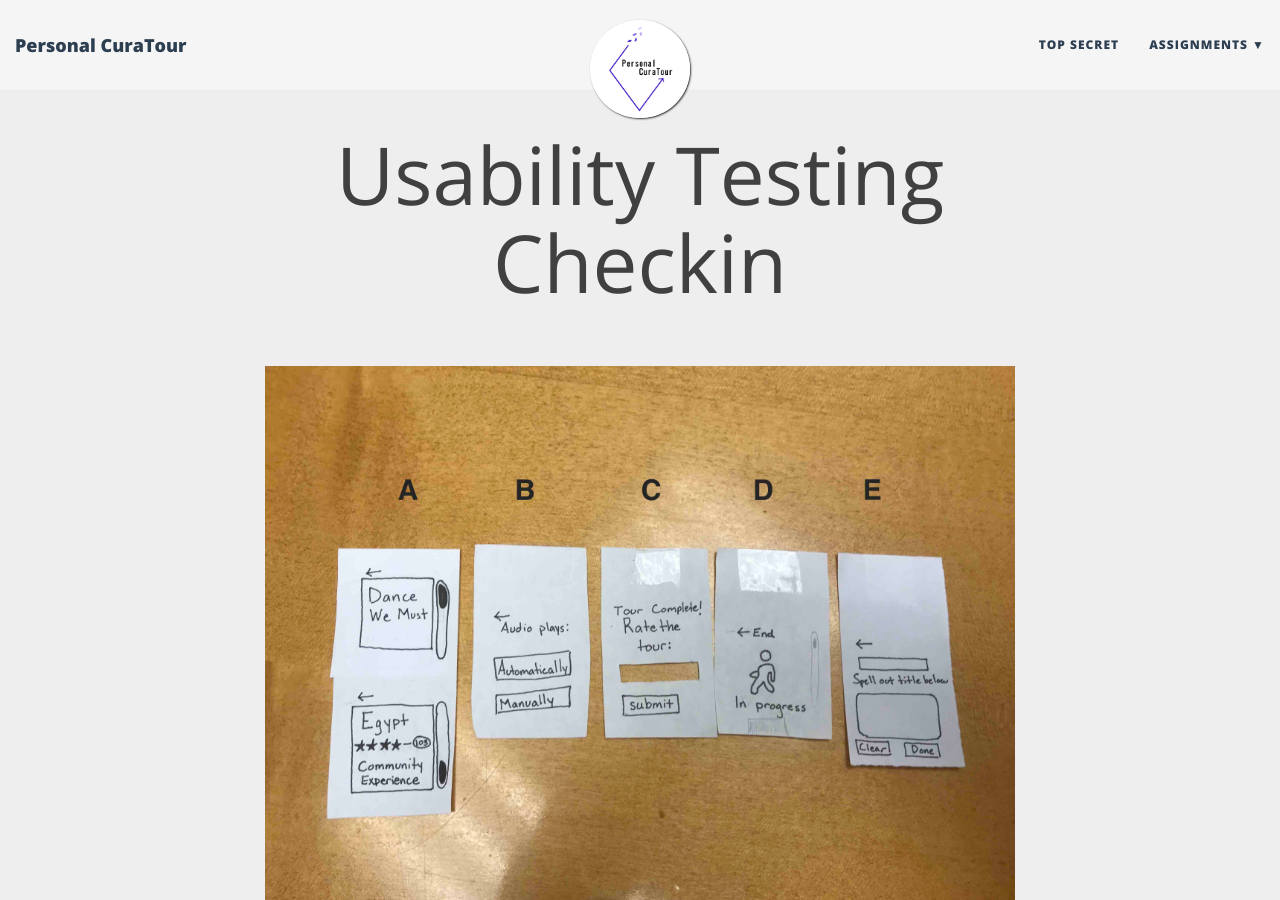
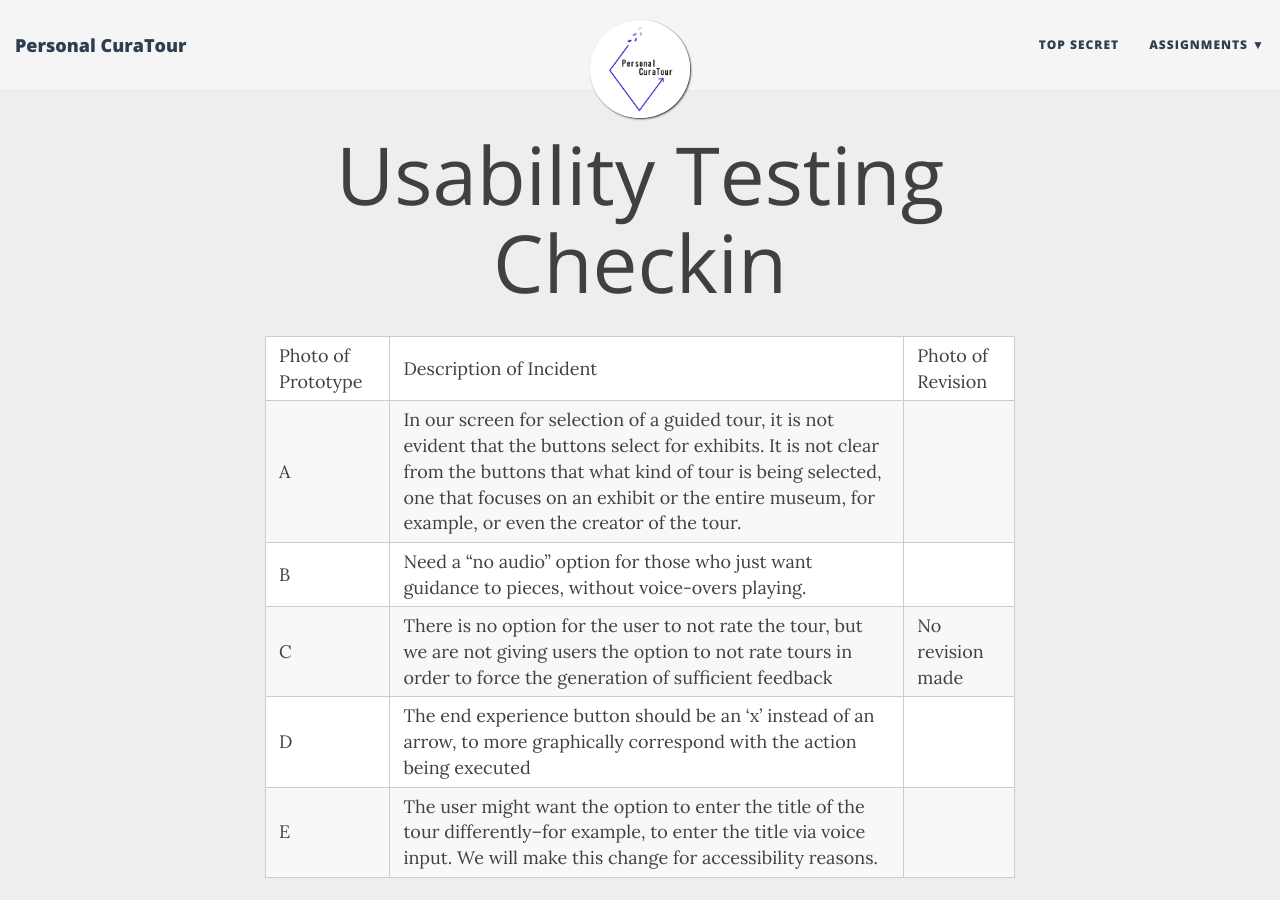
Before and after one commit to krtejeda/PersonalCuraTour, a Jekyll site: the page built from Usability-Testing-CheckIn.md, in a window 1280 px wide and 900 px high. Built offline with Jekyll 4.4.1, drawn with Linux system fonts in a browser that asks for light colours; nearby versions of some CDN libraries.

Commit message:
Update Usability-Testing-CheckIn.md

```diff
--- a/Usability-Testing-CheckIn.md
+++ b/Usability-Testing-CheckIn.md
@@ -2,6 +2,15 @@
 title: Usability Testing Checkin
 layout: page
 ---
+
+| ---- | ---- | ---- |
+| Photo of Prototype | Description of Incident | Photo of Revision |
+| A | In our screen for selection of a guided tour, it is not evident that the buttons select for exhibits.  It is not clear from the buttons that what kind of tour is being selected, one that focuses on an exhibit or the entire museum, for example, or even the creator of the tour.  |  |
+| B | Need a “no audio” option for those who just want guidance to pieces, without voice-overs playing. |  |
+| C | There is no option for the user to not rate the tour, but we are not giving users the option to not rate tours in order to force the generation of sufficient feedback | No revision made |
+| D | The end experience button should be an ‘x’ instead of an arrow, to more graphically correspond with the action being executed | |
+| E | The user might want the option to enter the title of the tour differently--for example, to enter the title via voice input.  We will make this change for accessibility reasons.  | |
+
 
 ![](https://krtejeda.github.io/PersonalCuraTour/img/cogWalkthroughImg.jpg)
 
```
